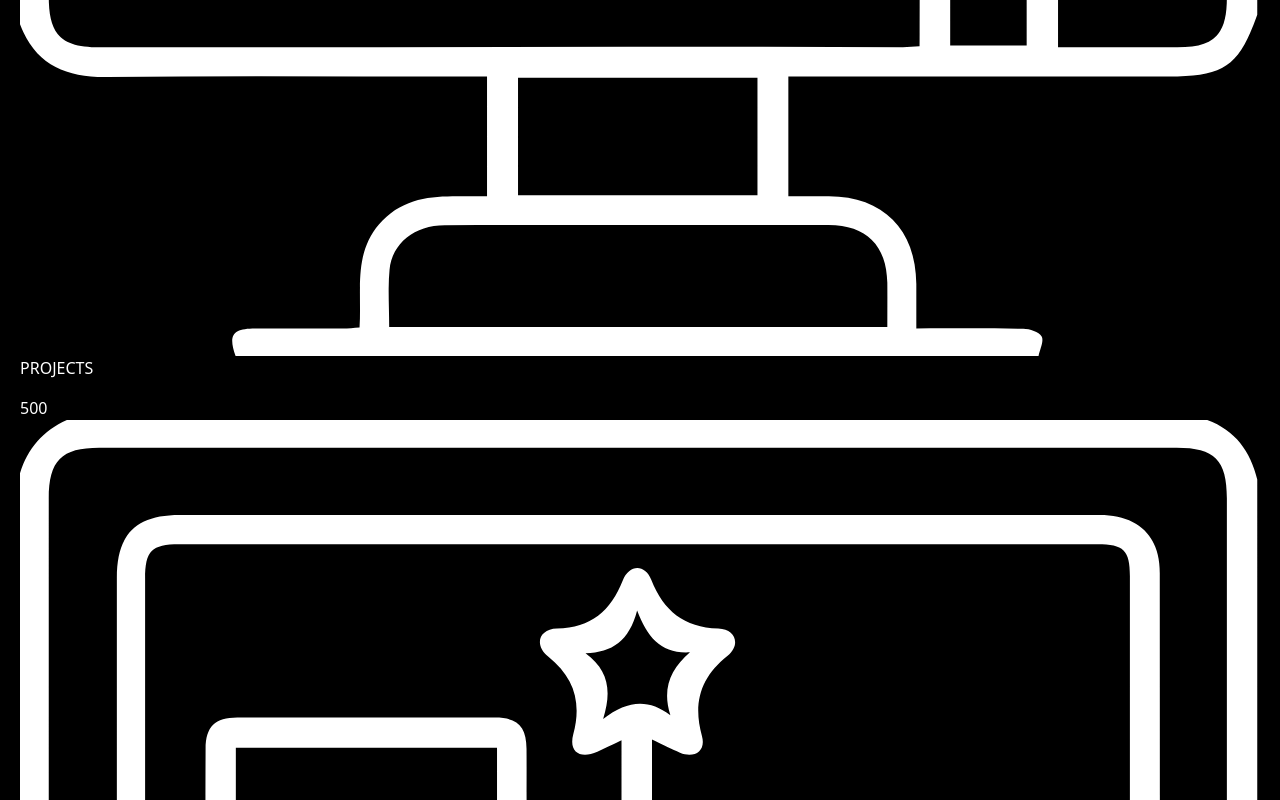
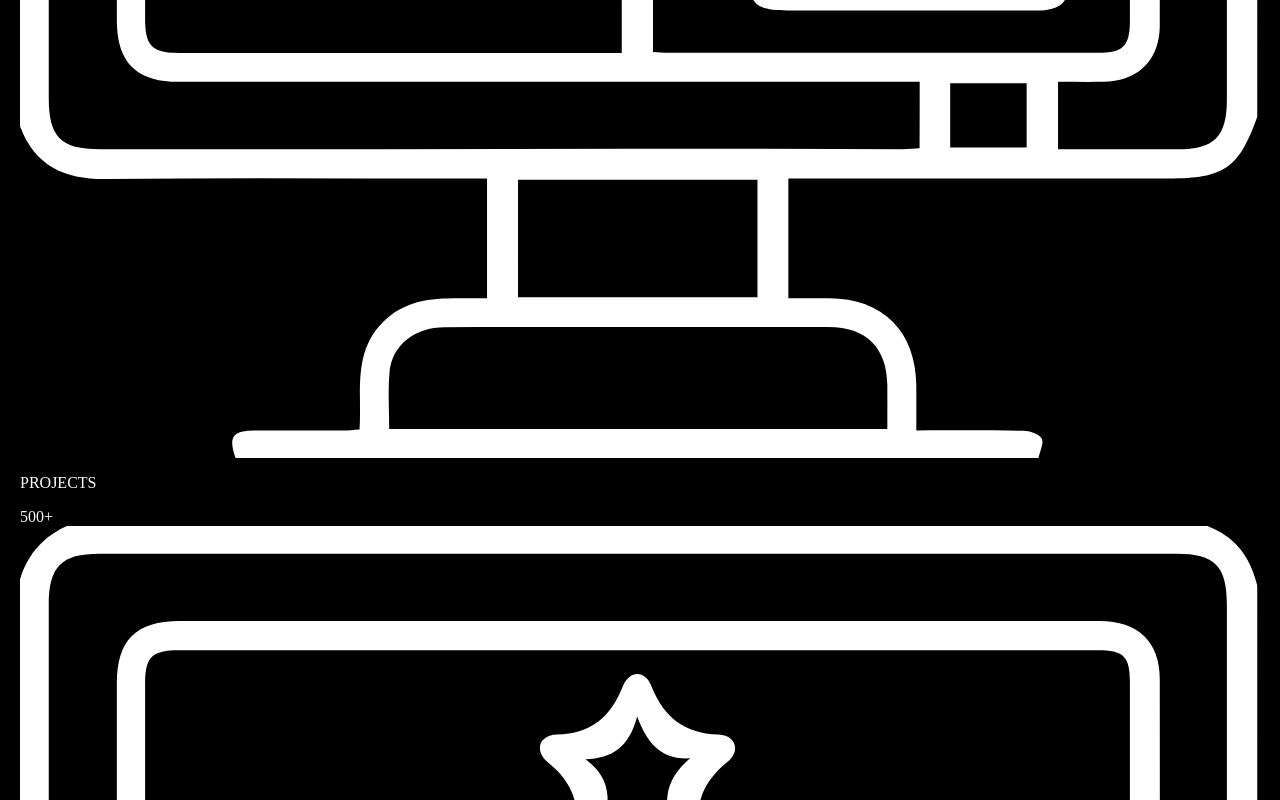
Before and after one commit to MansuriVilla/lamsa, a React (Vite) app: page / in a window 1280 px wide. Shown: the part 2000-2800 px from the top of the page. Built offline with nearby package versions, Linux system fonts and the light colour scheme; the HTML template or start-up script is replaced by a standard one.

Commit message:
chore: Uninstall Bootstrap, FontAwesome, and React CountUp; refactor Home counters

```diff
--- a/package.json
+++ b/package.json
@@ -10,16 +10,10 @@
     "preview": "vite preview"
   },
   "dependencies": {
-    "@fortawesome/fontawesome-svg-core": "^6.6.0",
-    "@fortawesome/free-solid-svg-icons": "^6.6.0",
-    "@fortawesome/react-fontawesome": "^0.2.2",
     "@tsparticles/all": "^3.5.0",
     "@tsparticles/react": "^3.0.0",
-    "bootstrap": "^5.3.3",
     "gsap": "^3.13.0",
     "react": "^18.3.1",
-    "react-bootstrap": "^2.10.4",
-    "react-countup": "^6.5.3",
     "react-dom": "^18.3.1",
     "react-particles": "^2.12.2",
     "react-router-dom": "^6.26.1"
--- a/src/components/countup/CountUpWrapper.jsx
+++ /dev/null
@@ -1,9 +0,0 @@
-// CountUpWrapper.jsx
-import React, { forwardRef } from "react";
-import CountUp from "react-countup";
-
-const CountUpWrapper = forwardRef((props, ref) => {
-  return <CountUp ref={ref} {...props} />;
-});
-
-export default CountUpWrapper;
--- a/src/components/footer/Footer.jsx
+++ b/src/components/footer/Footer.jsx
@@ -1,5 +1,5 @@
 import FooterVector from "../../assets/images/footer-vector.svg";
-import React from "react";
+
 import "./footer.css";
 
 export default function Footer() {
--- a/src/components/slider/Slider.jsx
+++ b/src/components/slider/Slider.jsx
@@ -1,4 +1,3 @@
-import React from "react";
 import "./slider.css";
 
 export default function Slider(props) {
--- a/src/pages/Home.jsx
+++ b/src/pages/Home.jsx
@@ -1,53 +1,12 @@
-import React, { useEffect, useRef, useState } from "react";
 import Hero from "../components/hero/Hero";
 import Slider from "../components/slider/Slider.jsx";
 import sectionImage from "../assets/images/TempImg.webp";
 import ProjectIcon from "../assets/images/project_icon.svg";
-import CountUpWrapper from "../components/countup/CountUpWrapper.jsx";
+
 import BlogSection from "../components/BlogSection/BlogSection.jsx";
 import TestimonialSection from "../components/testimonials/TestimonialSection.jsx";
 
 export default function Home() {
-  const countRefs = useRef([]);
-  const [showPlus, setShowPlus] = useState(Array(4).fill(false)); // Initialize state for each counter
-
-  useEffect(() => {
-    const observer = new IntersectionObserver(
-      (entries) => {
-        entries.forEach((entry) => {
-          if (entry.isIntersecting) {
-            countRefs.current.forEach((ref) => {
-              if (ref) ref.start(); // Ensure ref is not null
-            });
-            observer.unobserve(entry.target); // Stop observing after it runs once
-          }
-        });
-      },
-      {
-        threshold: 0.5, // Trigger when 50% of the target is visible
-      }
-    );
-
-    const target = document.querySelector(".level");
-    if (target) {
-      observer.observe(target);
-    }
-
-    return () => {
-      if (target) {
-        observer.unobserve(target);
-      }
-    };
-  }, []);
-
-  const handleComplete = (index) => {
-    setShowPlus((prev) => {
-      const newState = [...prev];
-      newState[index] = true; // Show the plus sign for this counter
-      return newState;
-    });
-  };
-
   return (
     <div className="main">
       <Hero />
@@ -65,22 +24,12 @@ export default function Home() {
               { title: "HAPPY CLIENTS", end: 500 },
               { title: "ONGOING PROJECTS", end: 500 },
               { title: "EXPERIENCE", end: 500 },
-            ].map((item, index) => (
+            ].map((item) => (
               <div key={item.title} className="level-item has-text-centered">
                 <div>
                   <img src={ProjectIcon} alt="Icon" />
                   <p className="heading">{item.title}</p>
-                  <CountUpWrapper
-                    className="title"
-                    start={0}
-                    end={item.end}
-                    duration={5}
-                    separator=","
-                    ref={(el) => (countRefs.current[index] = el)} // Assign the ref
-                    onComplete={() => handleComplete(index)} // Call handleComplete on finish
-                  />
-                  {showPlus[index] && <span>+</span>}{" "}
-                  {/* Display the + sign conditionally */}
+                  <span className="title">{item.end}+</span>
                 </div>
               </div>
             ))}
--- a/src/pages/Whatwedo.jsx
+++ b/src/pages/Whatwedo.jsx
@@ -1,4 +1,3 @@
-import React from "react";
 import Slider from "../components/slider/Slider.jsx";
 import Banner from "../components/banner/Banner.jsx";
 import Background from "../assets/images/who-we-are-hero.webp";
--- a/src/pages/whoweeare.jsx
+++ b/src/pages/whoweeare.jsx
@@ -1,4 +1,3 @@
-import React from "react";
 import Slider from "../components/slider/Slider.jsx";
 import Banner from "../components/banner/Banner.jsx";
 import Background from "../assets/images/who-we-are-hero.webp";
```
Also changed, not shown: 1 other file (tests, documents, lock files or other folders).
